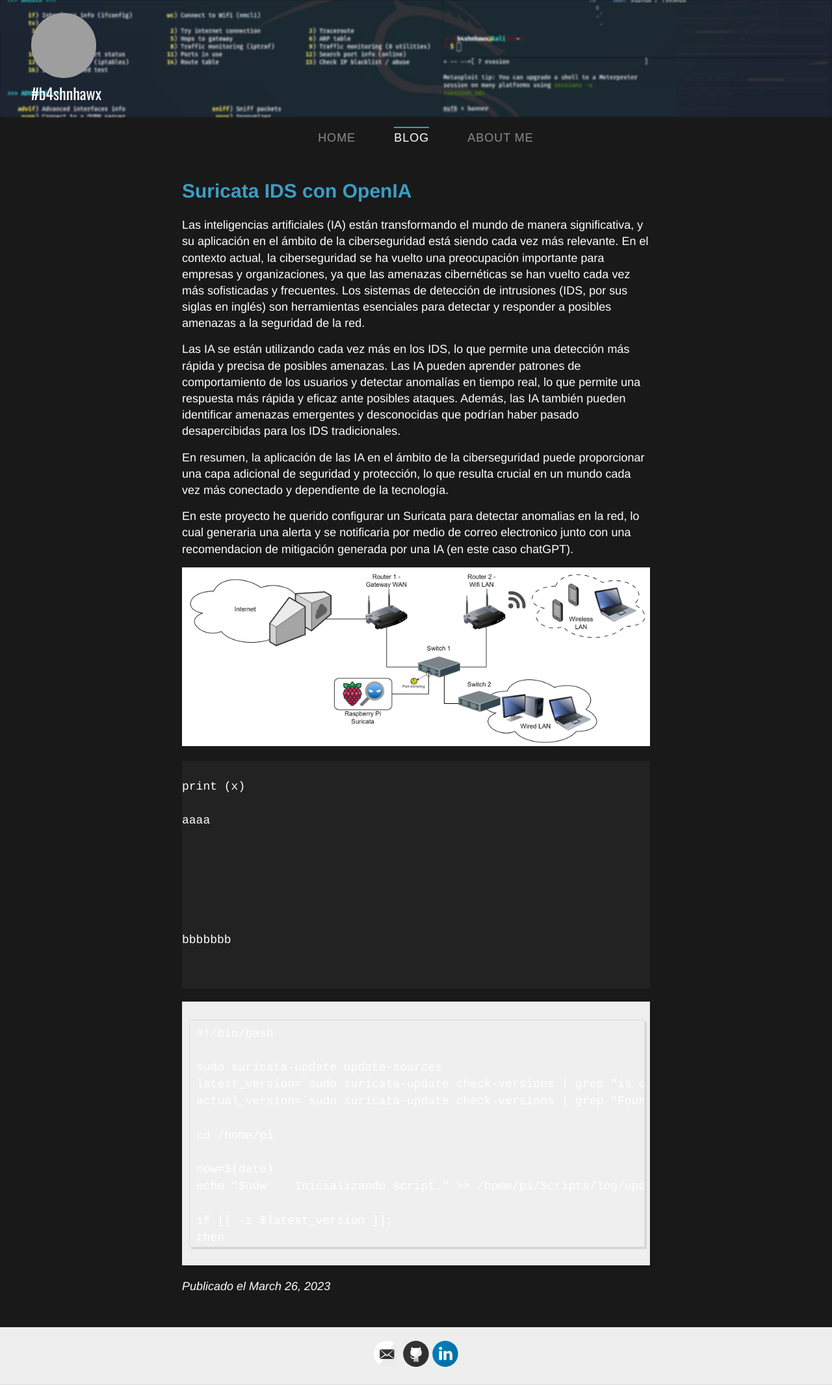
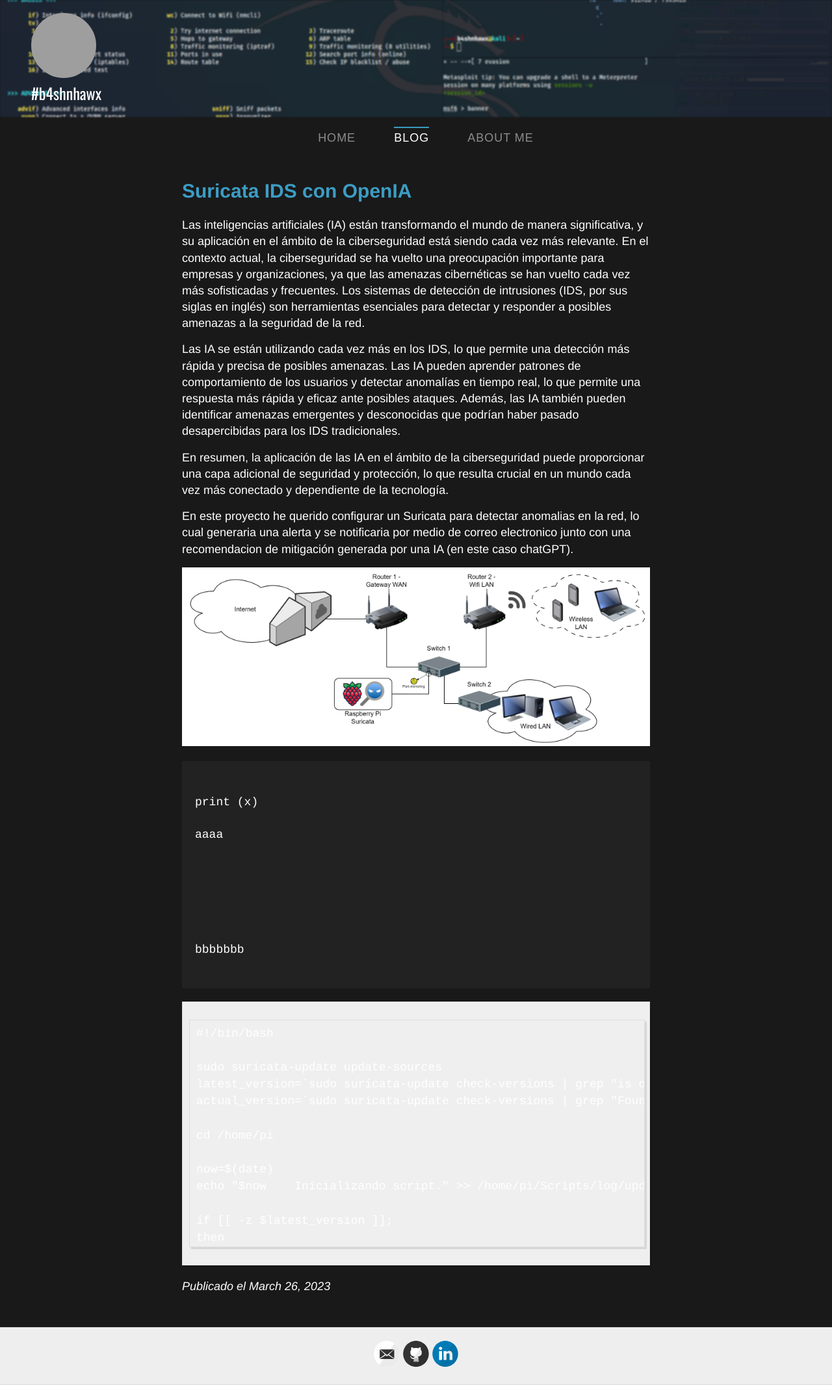
Before and after one commit to b4shnhawx/b4shnhawx.github.io, a Jekyll site: the page built from _posts/2023-03-26-Suricata IDS con OpenIA.md, in a window 1280 px wide. Shown: the whole page at 65% size. Built offline with Jekyll 4.4.1, drawn with Linux system fonts in a browser that asks for light colours; nearby versions of some CDN libraries; grey boxes are pictures that could not be loaded.

Commit message:
Update 2023-03-26-Suricata IDS con OpenIA.md

```diff
--- a/_posts/2023-03-26-Suricata IDS con OpenIA.md
+++ b/_posts/2023-03-26-Suricata IDS con OpenIA.md
@@ -16,6 +16,7 @@
 
 <pre>
 <code class="myBox">
+<div style="margin-left:20px">
 print (x)
 
 aaaa
@@ -27,7 +28,7 @@
 
 bbbbbbb
 
-
+</div>
 </code>
 </pre>
 
```
